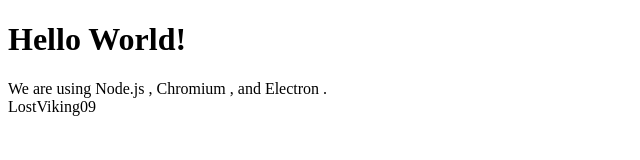
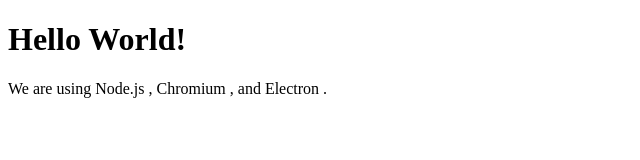
Before and after one commit to LostViking09/openlp-display-client, an Electron app: page index.html in a window 800 px wide. Shown: the full height of the page, 0-640 px from the left. Drawn offline with Linux system fonts and the light colour scheme.

Commit message:
added electron-store

```diff
--- a/index.html
+++ b/index.html
@@ -10,7 +10,6 @@
     <h1>Hello World!</h1>
     We are using Node.js <span id="node-version"></span>,
     Chromium <span id="chrome-version"></span>,
-    and Electron <span id="electron-version"></span>.<br>
-    LostViking09
+    and Electron <span id="electron-version"></span>.
   </body>
 </html>
--- a/package.json
+++ b/package.json
@@ -11,5 +11,8 @@
   "license": "ISC",
   "devDependencies": {
     "electron": "^34.0.0"
+  },
+  "dependencies": {
+    "electron-store": "^10.0.0"
   }
 }
```
Also changed, not shown: 1 other file.
